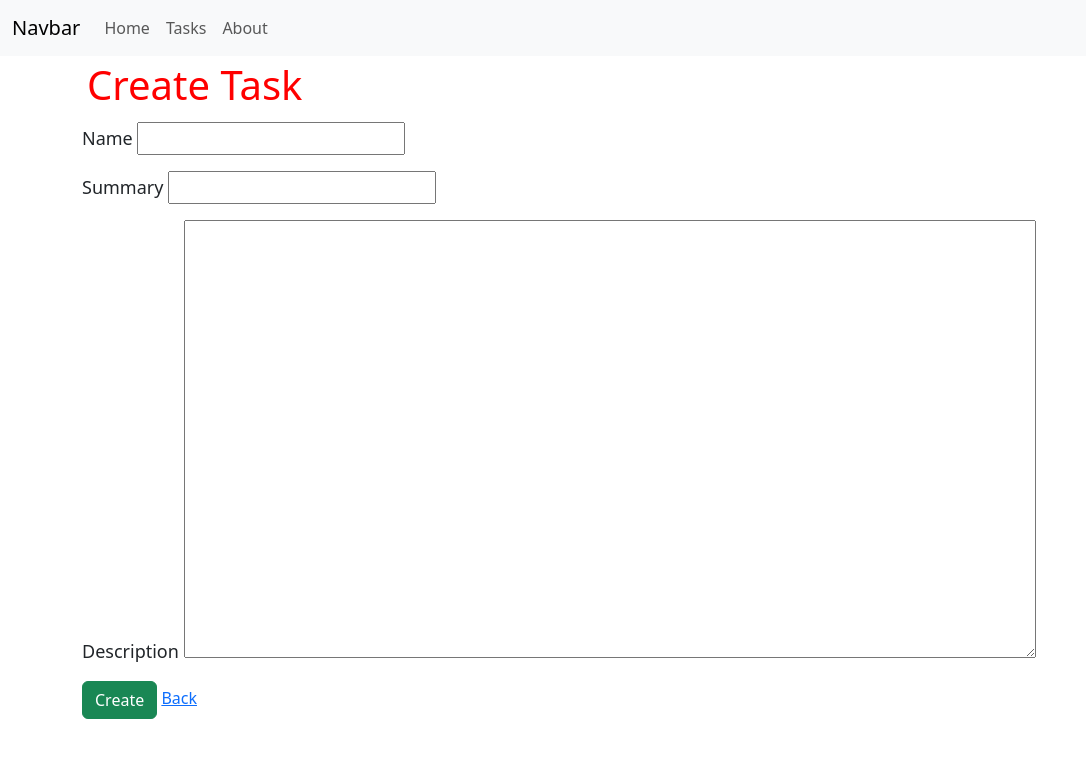
After one commit to ngreenfield/fe_task_mgr, a Flask app: page /tasks/create/ in a window 1280 px wide. The commit adds this page. Shown: the top 758 px of the page, without its empty margins (0-1086 px from the left). Run offline with Flask 3, Linux system fonts and the light colour scheme.

Commit message:
Final commit

```diff
--- a/app/routes.py
+++ b/app/routes.py
@@ -4,6 +4,7 @@ from flask import (
     render_template
 )
 import requests
+from flask import redirect, url_for
 
 app = Flask(__name__)
 BACKEND_URL="http://127.0.0.1:5000/tasks"
@@ -38,3 +39,56 @@ def get_single_task(pk):
         render_template("error.html", error=response.status_code),
         response.status_code
     )
+
+# Update
+@app.get("/tasks/<int:pk>/edit/")
+def get_edit_form(pk):
+    url = "%s/%s" % (BACKEND_URL, pk)
+    response = requests.get(url)
+    if response.status_code == 200:
+        single_task = response.json().get("task")
+        return render_template("edit.html", task=single_task)
+    return (
+        render_template("error.html", error=response.status_code),
+        response.status_code
+    )
+
+@app.post("/tasks/<int:pk>/edit/")
+def edit_task(pk):
+    url = "%s/%s" % (BACKEND_URL, pk)
+    task_data = flask_request.form      # the form attribute will give us a dictionary
+    response = requests.put(url, json=task_data)    # note the PUT request
+    if response.status_code == 204:
+        return render_template("success.html", message="Task edited")
+    return (
+        render_template("error.html", error=response.status_code),
+        response.status_code
+    )
+
+# Create
+@app.get("/tasks/create/")
+def get_create_form():
+    return render_template("create.html")
+
+@app.post("/tasks/create/")
+def create_task():
+    task_data = flask_request.form
+    response = requests.post(BACKEND_URL, json=task_data)
+    if response.status_code == 201:
+        return render_template("success.html", message="Task created successfully")
+    return (
+        render_template("error.html", error=response.status_code),
+        response.status_code
+    )
+
+# Delete
+@app.get("/tasks/<int:pk>/delete/")
+def delete_task(pk):
+    url = "%s/%s" % (BACKEND_URL, pk)
+    response = requests.delete(url)
+    if response.status_code == 200:
+        return redirect(url_for("get_task_list"))
+    return (
+        render_template("error.html", error=response.status_code),
+        response.status_code
+    )
--- /dev/null
+++ b/app/static/css/base.css
@@ -0,0 +1,8 @@
+h1 {
+    color: red;
+    padding: 5px;
+}
+
+p {
+    font-size: large;
+}
--- a/app/templates/base.html
+++ b/app/templates/base.html
@@ -3,12 +3,16 @@
 <head>
     <meta charset="UTF-8">
     <meta name="viewport" content="width=device-width, initial-scale=1.0">
+    <title>{% block title %}{% endblock title %}</title>
     <link
         href="https://cdn.jsdelivr.net/npm/bootstrap@5.3.3/dist/css/bootstrap.min.css"
         rel="stylesheet"
         integrity="sha384-QWTKZyjpPEjISv5WaRU9OFeRpok6YctnYmDr5pNlyT2bRjXh0JMhjY6hW+ALEwIH"
         crossorigin="anonymous">
-    <title>{% block title %}{% endblock title %}</title>
+    <link
+        rel="stylesheet"
+        href="https://cdn.jsdelivr.net/npm/bootstrap-icons@1.11.3/font/bootstrap-icons.min.css">
+    <link rel="stylesheet" href="{{ url_for('static', filename='css/base.css') }}">
 </head>
 <body>
     <nav class="navbar navbar-expand-lg bg-body-tertiary">
@@ -21,6 +25,7 @@
             <div class="navbar-nav">
 
               <a class="nav-link" href="{{ url_for('index') }}">Home</a>
+              <a class="nav-link" href="{{ url_for('get_task_list') }}">Tasks</a>
               <a class="nav-link" href="{{ url_for('about') }}">About</a>
 
             </div>
--- /dev/null
+++ b/app/templates/create.html
@@ -0,0 +1,24 @@
+{% extends 'base.html' %}
+
+{% block title %}Create Task{% endblock title %}
+
+{% block content %}
+<h1>Create Task</h1>
+<form method="POST" action="{{ url_for('create_task') }}">
+    <p>
+        <label>Name</label>
+        <input type="text" name="name" id="id_name" maxlength="64" value="" required>
+    </p>
+    <p>
+        <label>Summary</label>
+        <input type="text" name="summary" id="id_summary" maxlength="64" value="" required>
+    </p>
+    <p>
+        <label>Description</label>
+        <textarea cols="80" rows="16" name="description" id="id_description" required></textarea>
+    </p>
+    <input type="hidden" value="" name="is_done" id="id_is_done">
+    <input type="submit" class="btn btn-success" value="Create">
+    <a href="{{ url_for('get_task_list') }}">Back</a>
+</form>
+{% endblock content %}
```
Also changed, not shown: app/templates/detail.html (+10 -0 lines), app/templates/edit.html (added, +25 -0 lines), app/templates/list.html (+35 -0 lines), app/templates/success.html (added).
